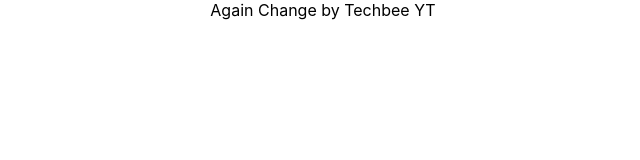
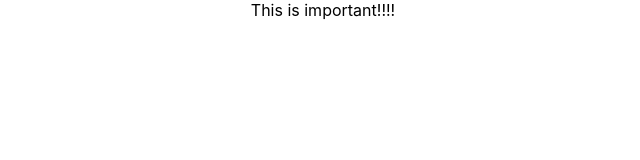
Before and after one commit to devtasir-pro/dev.to-clone, a React (Create React App) app: page / in a window 1280 px wide. Shown: the top 160 px of the page, without its empty margins (317-957 px from the left). Built offline with nearby package versions, Linux system fonts and the light colour scheme.

Commit message:
Again Change by tb

```diff
--- a/src/App.js
+++ b/src/App.js
@@ -4,7 +4,7 @@
 function App() {
   return (
     <div className="App">
-      Again Change by Techbee YT
+      This is important!!!!
     </div>
   );
 }
```
